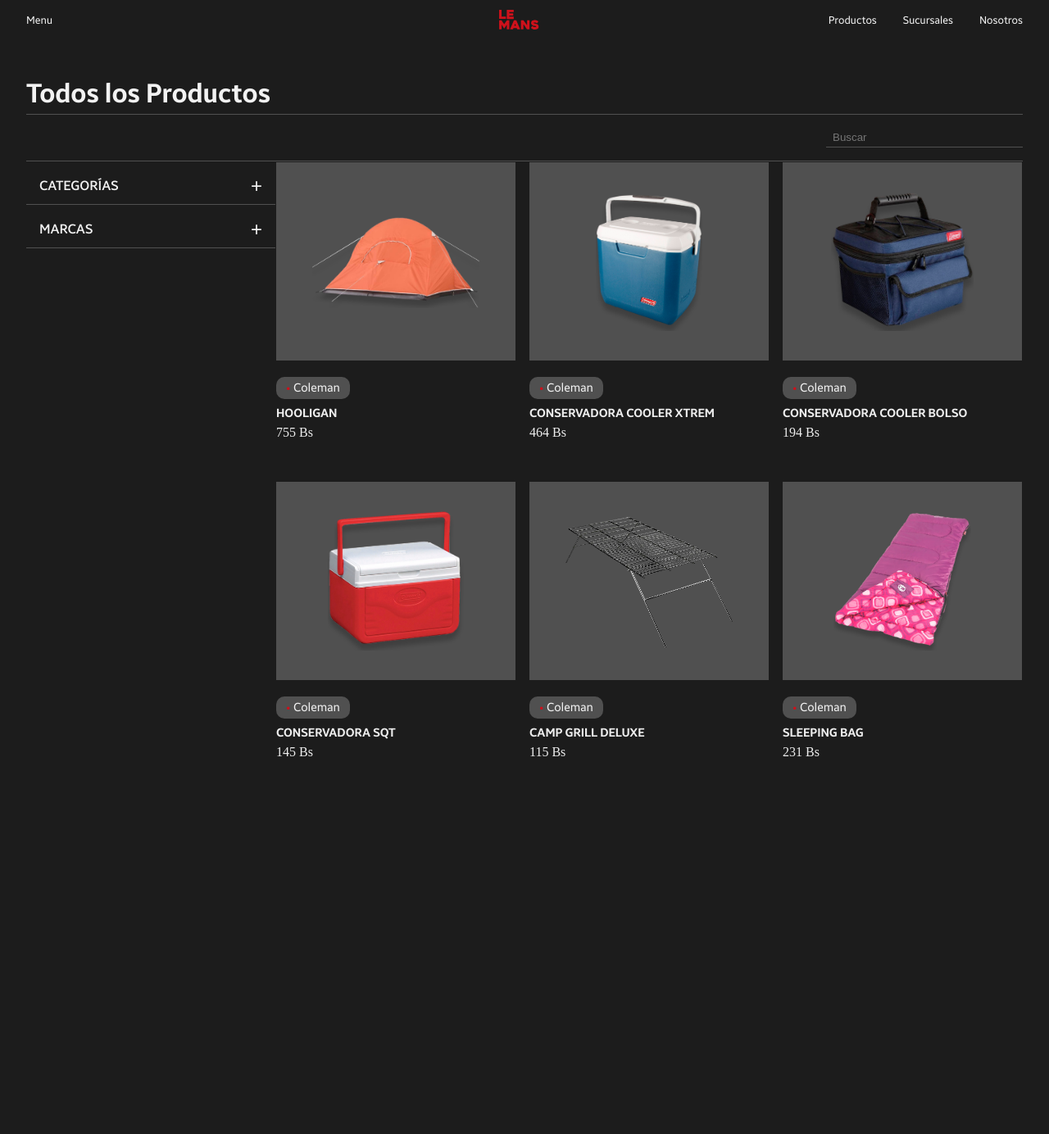
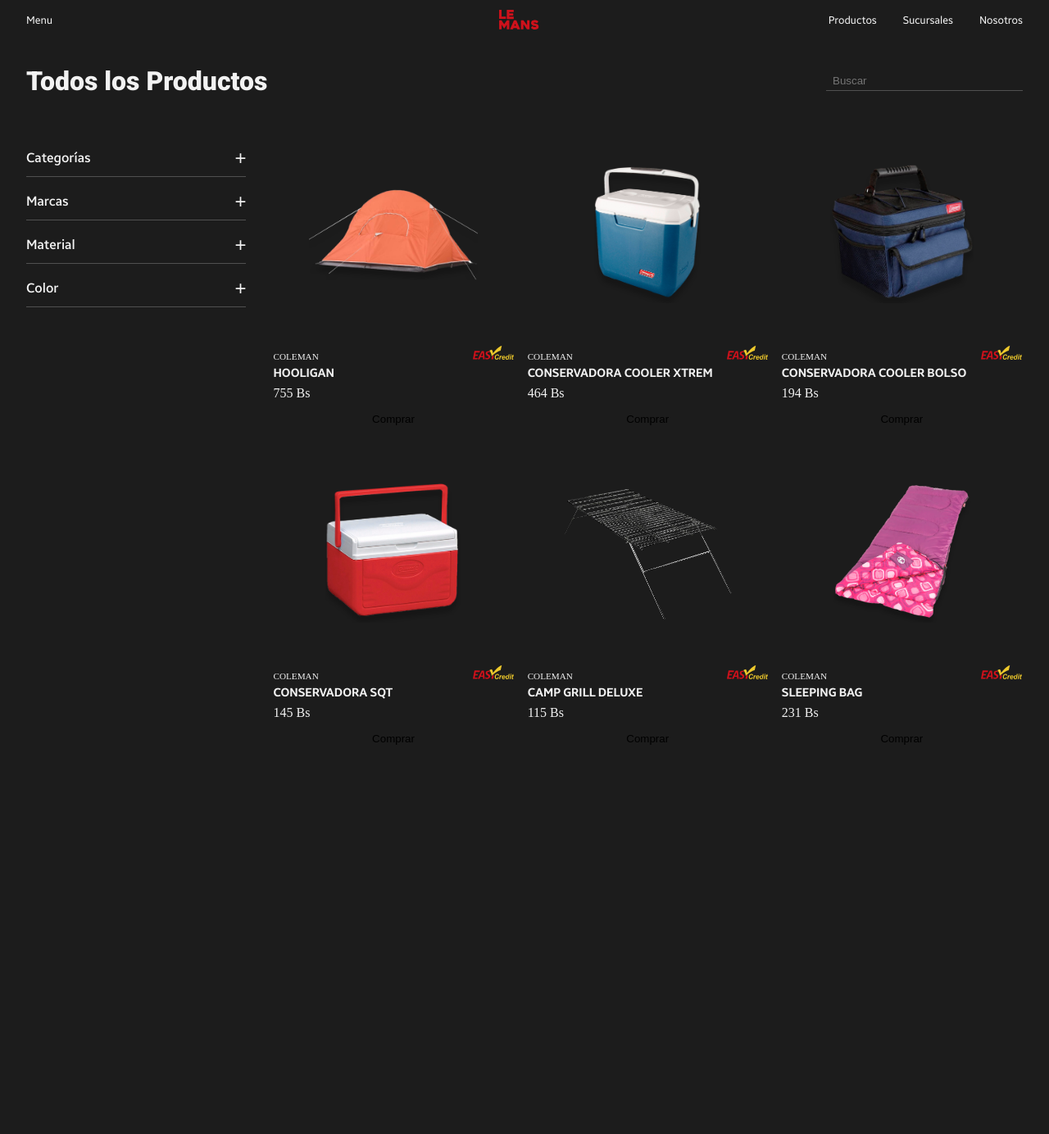
Before and after one commit to NelsonRs/lemans2, a PHP site: page /productos/ in a window 1280 px wide. Shown: the whole page at 82% size. After the commit the page ends 909 px from the top, so only its background shows below. Run offline with PHP 8.4, Linux system fonts and the light colour scheme; data comes from the database, SQL or seed files in the repository; some web fonts are replaced.

Commit message:
modificacion en productos

```diff
--- a/assets/css/reset/style.css
+++ b/assets/css/reset/style.css
@@ -1,9 +1,10 @@
+@import url("https://fonts.googleapis.com/css2?family=Roboto:wght@100;300;400;500;700;900&display=swap");
 :root {
   --black:#1C1C1C;
   --white:#F2F2F2;
   --primary:#CE111B;
-  --secondary:#EEEEEE;
-  --on-secondary:#F7F7F7;
+  --secondary:#F2F2F2;
+  --on-secondary:#ffffff;
   --tertiary:#a1a1a1;
   --quaternary:#505050;
 }
@@ -12,10 +13,11 @@
   --bg:var(--white);
   --card-bg:var(--on-secondary);
   --card-bg-hover:var(--secondary);
+  --card-btn-bg:#cfcfcf;
   --text-color:var(--black);
   --text-secondary-color:var(--quaternary);
-  --border-color:var(--secondary);
-  --border-color-hover:var(--quaternary);
+  --border-color:var(--tertiary);
+  --border-color-hover:var(--black);
   --logo-text:var(--primary);
 }
 
--- a/assets/css/reset/style.scss
+++ b/assets/css/reset/style.scss
@@ -3,8 +3,8 @@
     --black           :#1C1C1C;
     --white           :#F2F2F2;
     --primary         :#CE111B;
-    --secondary       :#EEEEEE;
-    --on-secondary    :#F7F7F7;
+    --secondary       :#F2F2F2;
+    --on-secondary    :#ffffff;
     --tertiary        :#a1a1a1;
     --quaternary      :#505050;
   }
@@ -12,10 +12,11 @@
     --bg                            :var(--white);
     --card-bg                       :var(--on-secondary);
     --card-bg-hover                 :var(--secondary);
+    --card-btn-bg                   :#cfcfcf;
     --text-color                    :var(--black);
     --text-secondary-color          :var(--quaternary);
-    --border-color                  :var(--secondary);
-    --border-color-hover            :var(--quaternary);
+    --border-color                  :var(--tertiary);
+    --border-color-hover            :var(--black);
     --logo-text                     :var(--primary);
 }
 html[data-theme='dark'] {
@@ -56,6 +57,8 @@
   src: url(/assets/fonts/SamsungSans-Bold.ttf);
   font-display: swap;
 }
+
+@import url('https://fonts.googleapis.com/css2?family=Roboto:wght@100;300;400;500;700;900&display=swap');
 
 
   // RESET CSªS
--- a/assets/css/style.css
+++ b/assets/css/style.css
@@ -22,6 +22,11 @@
   height: 100%;
   -o-object-fit: cover;
      object-fit: cover;
+  filter: brightness(0.7);
+  transition: all 0.25s;
+}
+.section-index-hero .col-1 img:hover, .section-index-hero .col-2 img:hover, .section-index-hero .col-3 img:hover {
+  filter: brightness(0.8) contrast(1.1);
 }
 .section-index-hero .col-1 p, .section-index-hero .col-2 p, .section-index-hero .col-3 p {
   position: absolute;
@@ -306,20 +311,15 @@
 .section-products {
   padding: 2rem;
 }
-.section-products header {
-  padding: 1rem 0 0.5rem;
-  border-bottom: 1px solid var(--border-color);
-}
-.section-products header h1 {
-  font-size: 2rem;
-  font-family: "samsung-bold";
-}
 .section-products .search {
-  padding: 1rem 0;
   display: flex;
   align-items: center;
-  justify-content: end;
-  border-bottom: 1px solid var(--border-color);
+  justify-content: space-between;
+}
+.section-products .search h1 {
+  font-size: 2rem;
+  font-family: "Roboto";
+  font-weight: 900;
 }
 .section-products .search input {
   width: 15rem;
@@ -334,13 +334,21 @@
   border-color: var(--border-color-hover);
 }
 .section-products .grid {
-  display: flex;
+  display: grid;
   position: relative;
+  grid-template-columns: 0.85fr 1fr 1fr 1fr;
+  grid-template-rows: repeat(3, 1fr);
+  padding: 3rem 0 0;
+}
+.section-products .grid .col-left {
+  grid-area: 1/1/6/2;
+}
+.section-products .grid .col-right {
+  grid-area: 1/2/6/5;
 }
 .section-products .grid .col-left {
   position: sticky;
   top: 0;
-  width: 25%;
 }
 .section-products .grid .col-left .filter .collapsible {
   display: flex;
@@ -348,7 +356,7 @@
   align-items: center;
   cursor: pointer;
   width: 100%;
-  padding: 1rem 1rem 0.5rem;
+  padding: 1rem 0 0.5rem;
   border: none;
   border-bottom: 1px solid var(--border-color);
   outline: none;
@@ -357,7 +365,6 @@
 .section-products .grid .col-left .filter .collapsible h2 {
   font-size: 1rem;
   font-family: "samsung-medium";
-  text-transform: uppercase;
 }
 .section-products .grid .col-left .filter .collapsible.active::after {
   content: "−";
@@ -421,12 +428,12 @@
   transform: rotate(45deg);
 }
 .section-products .grid .col-right {
-  width: 75%;
+  padding: 0 0 0 2rem;
 }
 .section-products .grid .col-right .products {
   display: grid;
   grid-template-columns: 1fr 1fr 1fr;
-  grid-template-rows: 1fr 1fr 1fr;
+  grid-auto-rows: 1fr;
   gap: 15px;
 }
 .section-products .grid .col-right .products .card {
@@ -445,7 +452,10 @@
 .section-products .grid .col-right .products .card:hover .top img {
   max-width: 72.5%;
   max-height: 72.5%;
-  filter: brightness(1.15);
+  filter: brightness(1.1) contrast(1.1);
+}
+.section-products .grid .col-right .products .card:hover .bottom button {
+  background: var(--border-color);
 }
 .section-products .grid .col-right .products .card .top {
   transition: all 0.25s;
@@ -459,7 +469,6 @@
   transition: all 0.25s;
   position: absolute;
   z-index: 0;
-  background: var(--card-bg);
   width: 100%;
   height: 100%;
   content: "";
@@ -478,31 +487,28 @@
   height: 35%;
   padding: 1rem 0;
 }
-.section-products .grid .col-right .products .card .bottom span {
-  display: inline-block;
-  background: var(--card-bg);
+.section-products .grid .col-right .products .card .bottom .brand {
+  display: flex;
+  justify-content: space-between;
+  align-items: flex-end;
+}
+.section-products .grid .col-right .products .card .bottom .brand span {
   border-radius: 10px;
-  margin: 0.25rem 0;
-  padding: 0.85rem 0.75rem;
-  font-size: 0.9rem;
-  line-height: 0;
-  z-index: 1;
-  transition: all 0.25s;
+  font-size: 0.7rem;
+  font-family: "samsung-light";
+  text-transform: uppercase;
 }
-.section-products .grid .col-right .products .card .bottom span:hover {
-  background: var(--card-bg-hover);
-}
-.section-products .grid .col-right .products .card .bottom span b {
-  color: var(--primary);
+.section-products .grid .col-right .products .card .bottom .brand span:nth-of-type(1) {
+  margin: 0 0.5rem 0 0;
 }
 .section-products .grid .col-right .products .card .bottom p {
   color: var(--text-secondary-color);
+  margin: 0.5rem 0;
 }
 .section-products .grid .col-right .products .card .bottom p:nth-of-type(1) {
   display: -webkit-box;
   -webkit-box-orient: vertical;
   -webkit-line-clamp: 1;
-  line-height: 2;
   overflow: hidden;
   font-size: 0.9rem;
   font-family: "samsung-bold";
@@ -510,4 +516,13 @@
 }
 .section-products .grid .col-right .products .card .bottom p:nth-of-type(2) {
   font-family: "samsung-light";
+}
+.section-products .grid .col-right .products .card .bottom button {
+  width: 100%;
+  outline: unset;
+  border: unset;
+  padding: 0.5rem;
+  background: var(--card-btn-bg);
+  transition: all 0.25s;
+  cursor: pointer;
 }/*# sourceMappingURL=style.css.map */
--- a/assets/css/style.scss
+++ b/assets/css/style.scss
@@ -8,13 +8,17 @@
     .col-1 { grid-area: 1 / 1 / 3 / 2; }
     .col-2 { grid-area: 1 / 2 / 2 / 3; }
     .col-3 { grid-area: 2 / 2 / 3 / 3; }
-
     .col-1,.col-2,.col-3{
         position: relative;
         img{
             width: 100%;
             height: 100%;
             object-fit: cover;
+            filter: brightness(.7);
+            transition: all .25s;
+            &:hover{
+                filter: brightness(.8) contrast(1.1);
+            }
         }
         p{
             position: absolute;
@@ -238,20 +242,15 @@
 
 .section-products{
     padding: 2rem;
-    header{
-        padding: 1rem 0 .5rem;
-        border-bottom: 1px solid var(--border-color);
+    .search{
+        display: flex;
+        align-items: center;
+        justify-content: space-between;
         h1{
             font-size: 2rem;
-            font-family: 'samsung-bold';
+            font-family: 'Roboto';
+            font-weight: 900;
         }
-    }
-    .search{
-        padding: 1rem 0;
-        display: flex;
-        align-items: center;
-        justify-content: end;
-        border-bottom: 1px solid var(--border-color);
         input{
             width: 15rem;
             background: unset;
@@ -266,12 +265,18 @@
         }
     }
     .grid{
-        display: flex;
+        display: grid;
         position: relative;
+        grid-template-columns: .85fr 1fr 1fr 1fr;
+        grid-template-rows: repeat(3, 1fr);
+        padding: 3rem 0 0;
+
+        .col-left { grid-area: 1 / 1 / 6 / 2; }
+        .col-right { grid-area: 1 / 2 / 6 / 5; }
+
         .col-left{
             position: sticky;
             top: 0;
-            width: 25%;
             .filter{
                 .collapsible {
                     display: flex;
@@ -279,7 +284,7 @@
                     align-items: center;
                     cursor: pointer;
                     width: 100%;
-                    padding: 1rem 1rem .5rem;
+                    padding: 1rem 0 .5rem;
                     border: none;
                     border-bottom: 1px solid var(--border-color);
                     outline: none;
@@ -287,7 +292,6 @@
                     h2{
                         font-size: 1rem;
                         font-family: 'samsung-medium';
-                        text-transform: uppercase;
                     }
                     &.active::after{
                         content: '\2212';
@@ -322,13 +326,6 @@
                         cursor: pointer;
                         b{
                             color: var(--primary);
-                            // background: var(--card-bg);
-                            // font-family: 'samsung-regular'!important;
-                            // padding: 0.2rem;
-                            // border-radius: 100%;
-                            // display: inline-block;
-                            // text-align: center;
-                            // box-sizing: border-box;
                         }
                     }
                     input[type="checkbox"] {
@@ -360,11 +357,11 @@
             }
         }
         .col-right{
-            width: 75%;
+            padding: 0 0 0 2rem;
             .products{
                 display: grid;
                 grid-template-columns: 1fr 1fr 1fr;
-                grid-template-rows: 1fr 1fr 1fr;
+                grid-auto-rows: 1fr;
                 gap: 15px;
                 .card{
                     display: flex;
@@ -383,7 +380,12 @@
                             img{
                                 max-width: 72.5%;
                                 max-height: 72.5%;
-                                filter: brightness(1.15);
+                                filter: brightness(1.1) contrast(1.1);
+                            }
+                        }
+                        .bottom{
+                            button{
+                                background: var(--border-color);
                             }
                         }
                     }
@@ -398,7 +400,6 @@
                             transition: all .25s;
                             position: absolute;
                             z-index: 0;
-                            background: var(--card-bg);
                             width: 100%;
                             height: 100%;
                             content: "";
@@ -416,33 +417,40 @@
                         box-sizing: border-box;
                         height: 35%;
                         padding: 1rem 0;
-                        span{
-                            display: inline-block;
-                            background: var(--card-bg);
-                            border-radius: 10px;
-                            margin: .25rem 0;
-                            padding: .85rem .75rem;
-                            font-size: .9rem;
-                            line-height: 0;
-                            z-index: 1;
-                            transition: all .25s;
-                            &:hover{
-                                background: var(--card-bg-hover);
+                        .brand{
+                            display: flex;
+                            justify-content: space-between;
+                            align-items: flex-end;
+                            span{
+                                border-radius: 10px;
+                                font-size: .7rem;
+                                font-family: 'samsung-light';
+                                text-transform: uppercase;
                             }
-                            b{ color: var(--primary); }
+                            span:nth-of-type(1){
+                                margin: 0 .5rem 0 0;
+                            }
                         }
-                        p{ color: var(--text-secondary-color); }
+                        p{ color: var(--text-secondary-color); margin: .5rem 0;}
                         p:nth-of-type(1){
                             display: -webkit-box;
                             -webkit-box-orient: vertical;
                             -webkit-line-clamp: 1;
-                            line-height: 2;
                             overflow: hidden;
                             font-size: .9rem;
                             font-family: 'samsung-bold';
                             text-transform: uppercase;
                         }
                         p:nth-of-type(2){ font-family: 'samsung-light';}
+                        button{
+                            width: 100%;
+                            outline: unset;
+                            border: unset;
+                            padding: .5rem;
+                            background: var(--card-btn-bg);
+                            transition: all .25s;
+                            cursor: pointer;
+                        }
                     }
                 }
             }
--- a/assets/js/product.js
+++ b/assets/js/product.js
@@ -23,9 +23,12 @@
               '<img src="/assets/img/product/'+product.image+'">'+
             '</div>'+
             '<div class="bottom">'+
-              '<span><b>•</b>&nbsp;'+product.brand+'</span>'+
+              '<div class="brand">'+
+                '<span>'+product.brand+'</span><span><img src="/assets/svg/easy-credit.svg" alt"Easy Credit"></span>'+
+              '</div>'+
               '<p>'+product.name+'</p>'+
               '<p>'+product.price+' Bs</p>'+
+              '<button>Comprar</button>'+
             '</div>'+
           '</div>';
           $("#filters-card").append(row);
--- a/php/models/class.php
+++ b/php/models/class.php
@@ -7,18 +7,18 @@
     return $result;
 }
 
-function selectFIlters(){
-    global $mysqli;
-    $products = $mysqli->query("SELECT * FROM product");
-    $product_list = [];
-    while ($product = $products->fetch_assoc()) {
-        $product_list[$product['id']] = $product;
-    }
-    print_r($product_list);
-}
+// function selectFIlters(){
+//     global $mysqli;
+//     $products = $mysqli->query("SELECT * FROM product");
+//     $product_list = [];
+//     while ($product = $products->fetch_assoc()) {
+//         $product_list[$product['id']] = $product;
+//     }
+//     print_r($product_list);
+// }
 
 function printCheckbox($result,$table_name){
-
+    global $mysqli;
     $html = "";
     if ($result->num_rows > 0) {
         while ($row = $result->fetch_assoc()) {
@@ -27,21 +27,23 @@
             match ($table_name){
                  'kind'=>$p='K[]'
                 ,'brand'=>$p="B[]"
+                ,'color'=>$p="C[]"
+                ,'material'=>$p="M[]"
                 ,default =>$p=""
             };
             match ($t_name){
                 'kind'=>$t_name='K.name'
-               ,'brand'=>$t_name="B.name"
+               ,'brand'=>$t_name='B.name'
+               ,'color'=>$t_name='C.name'
+               ,'material'=>$t_name='M.name'
                ,default =>$t_name=""
            };
             $id = $row['id'];
             $name = $row['name'];
-            global $mysqli;
-            $n_rows = $mysqli->query("SELECT P.id,P.name,P.price,P.image,B.name AS 'brand',K.name AS 'kind' FROM product P INNER JOIN kind K ON K.id = P.kind_id INNER JOIN brand B ON B.id = P.brand_id WHERE $t_name='$name'");
+            $n_rows = $mysqli->query("SELECT P.id,P.name,P.price,P.image,B.name AS'brand',C.name AS'color',M.name AS'material',K.name AS'kind' FROM product P INNER JOIN kind K ON K.id = P.kind_id INNER JOIN brand B ON B.id = P.brand_id INNER JOIN color C ON C.id = P.color_id INNER JOIN material M ON M.id = P.material_id WHERE $t_name='$name'");
             $n_rows = $n_rows->num_rows;
             if ($n_rows!=0) {
                 $n_rows = " <b>•</b> ($n_rows)";
-                // $n_rows = " <b>$n_rows</b>";
             }
             else{
                 $n_rows = "";
--- a/php/models/filters.php
+++ b/php/models/filters.php
@@ -23,7 +23,7 @@
     }
 
     global $mysqli;
-    $products = $mysqli->query("SELECT P.id,P.name,P.price,P.image,B.name AS 'brand',K.name AS 'kind' FROM product P INNER JOIN kind K ON K.id = P.kind_id INNER JOIN brand B ON B.id = P.brand_id $extra_query");
+    $products = $mysqli->query("SELECT P.id,P.name,P.price,P.image,B.name AS'brand',C.name AS'color',M.name AS'material',K.name AS'kind' FROM product P INNER JOIN kind K ON K.id = P.kind_id INNER JOIN brand B ON B.id = P.brand_id INNER JOIN color C ON C.id = P.color_id INNER JOIN material M ON M.id = P.material_id $extra_query");
     $product_list = [];
     while ($product = $products->fetch_assoc()) {
         $product_list[$product['id']] = $product;
--- a/productos/index.php
+++ b/productos/index.php
@@ -27,10 +27,8 @@
         <!-- NAVBAR -->
         <?php include_once $root . '/php/templates/nav.php'; ?>
         <section class="section-products">
-            <header>
+            <div class="search">
                 <h1>Todos los Productos</h1>
-            </header>
-            <div class="search">
                 <form action="#" method="post">
                     <input type="search" name="search" id="search" placeholder="Buscar">
                 </form>
@@ -53,6 +51,22 @@
                             <ul> <?=selectCheckbox('brand')?> </ul>
                         </form>
                     </div>
+                    <div class="filter">
+                        <button class="collapsible">
+                            <h2>Material</h2>
+                        </button>
+                        <form class="content form">
+                            <ul> <?=selectCheckbox('material')?> </ul>
+                        </form>
+                    </div>
+                    <div class="filter">
+                        <button class="collapsible">
+                            <h2>Color</h2>
+                        </button>
+                        <form class="content form">
+                            <ul> <?=selectCheckbox('color')?> </ul>
+                        </form>
+                    </div>
                 </div>
                 <div class="col-right">
                     <div class="products" id="filters-card"></div>
```
Also changed, not shown: assets/svg/easy-credit.svg (added), 2 other files.
